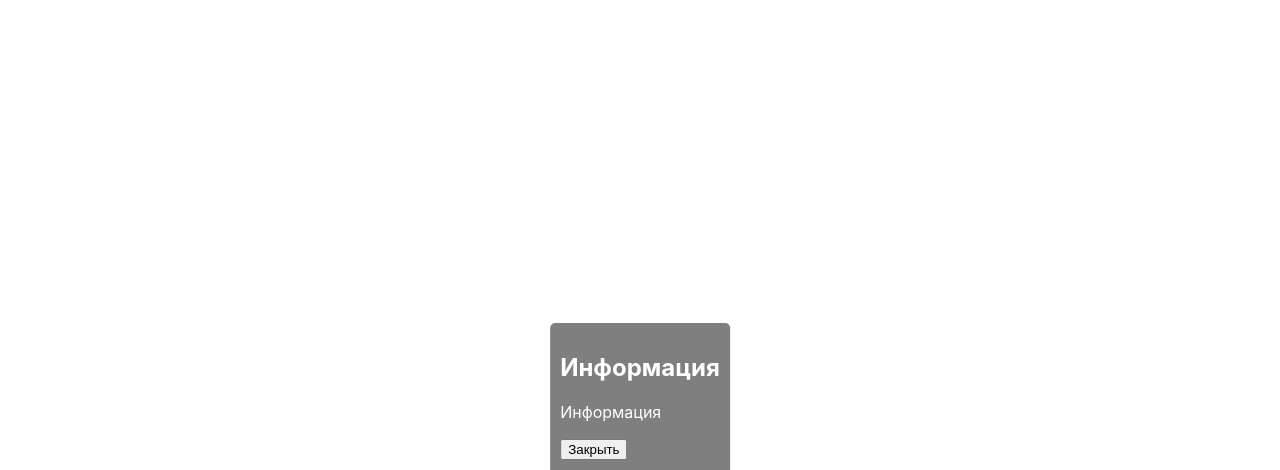
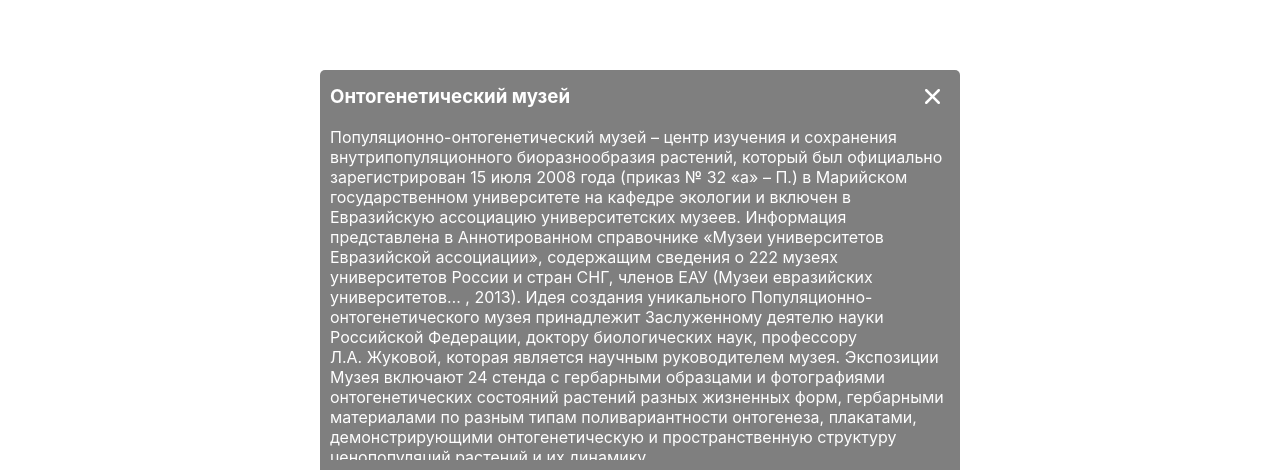
Before and after one commit to AlabamaWebp/Margui, a React (Create React App) app: page / in a window 1280 px wide. Both pictures are taken after a click on the element 640 px from the left and 775 px from the top of the page. Shown: the part 330-800 px from the top of the page. Built offline with nearby package versions, Linux system fonts and the light colour scheme.

Commit message:
infoBottom

```diff
--- a/src/components/pannellum-all.js
+++ b/src/components/pannellum-all.js
@@ -1,6 +1,7 @@
 import { Pannellum } from "pannellum-react";
 import React, { Component } from 'react';
 import info_icon from "../assets/images/icons/info.svg"
+import close_icon from "../assets/images/icons/close.svg"
 
 export default class Panlm extends Component {
     constructor(props) {
@@ -44,15 +45,15 @@ export default class Panlm extends Component {
     }
 
     //// ВАЖНО
-    componentDidUpdate(prevProps, prevState){
+    componentDidUpdate(prevProps, prevState) {
         if (this.props.data !== prevProps.data) {
             // ваш код с вызовом setState
             this.updateData()
-          }
+        }
     }
     componentDidMount() {
         // setTimeout(() => {
-            this.updateData()
+        this.updateData()
         // }, 1);
     }
     updateData() {
@@ -100,14 +101,18 @@ export default class Panlm extends Component {
                     }
                     <div className="infoBottom">
                         {this.state.info_bottom ?
-                            <div>
-                                <h2>Информация</h2>
-                                <p>Информация</p>
-                                <button onClick={this.toggleInfoBottom}>Закрыть</button>
+                            <div className="info">
+                                <div className="flex headerIB">
+                                    <h3>{this.state.current_data.infoBottomHeader}</h3>
+                                    <div className="icon_info close" onClick={this.toggleInfoBottom}>
+                                        <img src={close_icon}></img>
+                                    </div>
+                                </div>
+                                {this.state.current_data.infoBottom}
                             </div>
                             :
                             <>
-                                <div class="icon_info"  onClick={this.toggleInfoBottom}>
+                                <div className="icon_info" onClick={this.toggleInfoBottom}>
                                     <img src={info_icon}></img>
                                 </div>
                             </>
--- a/src/data/pannellum/217/c217.js
+++ b/src/data/pannellum/217/c217.js
@@ -4,6 +4,7 @@ import c217_2 from "../../../assets/images/217/с217_2.jpg"
 // import c217_s1 from "../../assets/images/217/stands/1.jpg"
 import C217_info1 from "./info/c217_info1";
 import C217_info2 from "./info/c217_info2";
+import Infob1 from "./infoBottom/infob1";
 
 const name_cab = 'Кабинет 217';
 
@@ -16,7 +17,9 @@ const c217 = {
     "yaw": 177,
     "type": "equirectangular",
     "image": c217_1,
-    "compass":"",
+    // "compass":"",
+    "infoBottomHeader": "Онтогенетический музей",
+    "infoBottom": (<Infob1/>),
     "hotSpots": [
         {
           "pitch": -17,
@@ -29,7 +32,7 @@ const c217 = {
           "pitch": 2,
           "yaw": 29,
           "type": "custom",
-          "cssClass": ".pnlm-hotspot.pnlm-info info",
+          "cssClass": "info",
           "info": (<C217_info2/>)
         },
         {
@@ -86,6 +89,7 @@ const c217 = {
   "yaw": 90,
   "type": "equirectangular",
   "image": c217_2,
+  "infoBottom": (<Infob1/>),
   "hotSpots": [
       {
         "pitch": -17,
@@ -142,3 +146,7 @@ const c217 = {
 }
 
 export default c217;
+
+// Популяционно-онтогенетический музей – центр изучения и сохранения внутрипопуляционного биоразнообразия растений, который был официально зарегистрирован 15 июля 2008 года (приказ № 32 «а» – П.) в Марийском государственном университете на кафедре экологии и включен в Евразийскую ассоциацию университетских музеев. Информация представлена в Аннотированном справочнике «Музеи университетов Евразийской ассоциации», содержащим сведения о 222 музеях университетов России и стран СНГ, членов ЕАУ (Музеи евразийских университетов… , 2013).
+// Идея создания уникального Популяционно-онтогенетического музея принадлежит Заслуженному деятелю науки Российской Федерации, доктору биологических наук, профессору Л.А. Жуковой, которая является научным руководителем музея.
+// Экспозиции Музея включают 24 стенда с гербарными образцами и фотографиями онтогенетических состояний растений разных жизненных форм, гербарными материалами по разным типам поливариантности онтогенеза, плакатами, демонстрирующими онтогенетическую и пространственную структуру ценопопуляций растений и их динамику.
--- /dev/null
+++ b/src/data/pannellum/217/infoBottom/infob1.js
@@ -0,0 +1,13 @@
+import React from 'react'
+
+export default function infob1() {
+  return (
+    <>
+    <span>
+        Популяционно-онтогенетический музей – центр изучения и сохранения внутрипопуляционного биоразнообразия растений, который был официально зарегистрирован 15 июля 2008 года (приказ № 32 «а» – П.) в Марийском государственном университете на кафедре экологии и включен в Евразийскую ассоциацию университетских музеев. Информация представлена в Аннотированном справочнике «Музеи университетов Евразийской ассоциации», содержащим сведения о 222 музеях университетов России и стран СНГ, членов ЕАУ (Музеи евразийских университетов… , 2013).
+        Идея создания уникального Популяционно-онтогенетического музея принадлежит Заслуженному деятелю науки Российской Федерации, доктору биологических наук, профессору Л.А. Жуковой, которая является научным руководителем музея.
+        Экспозиции Музея включают 24 стенда с гербарными образцами и фотографиями онтогенетических состояний растений разных жизненных форм, гербарными материалами по разным типам поливариантности онтогенеза, плакатами, демонстрирующими онтогенетическую и пространственную структуру ценопопуляций растений и их динамику.
+    </span>
+    </>
+  )
+}
--- a/src/index.scss
+++ b/src/index.scss
@@ -10,7 +10,9 @@ body {
   -moz-osx-font-smoothing: grayscale;
 
 }
-
+h1,h2,h3,h4,h5,h6 {
+  margin-top: 5px;
+}
 code {
   font-family: source-code-pro, Menlo, Monaco, Consolas, 'Courier New',
     monospace;
@@ -108,22 +110,44 @@ body,
   // bottom: 50%;
   bottom: 0;
   left: 50%;
-  height: auto;
+  // height: auto;
   transform: translateX(-50%);
   background-color: rgba(0, 0, 0, 0.5);
   color: white;
   border-radius: 5px 5px 0 0;
   padding: 10px;
+  max-width: 80%;
+  max-height: 50%;
+  display: flex;
+  .headerIB {
+    // margin: 0 10px 0 0;
+    justify-content: space-between;
+    // align-items: center;
+  }
+  .info {
+    overflow: auto;
+  }
+  .close {
+    // position: absolute;
+    // top: 10px;right: 30px;
+    margin: 8px 10px 0;
+    img {
+      height: 15px;
+      width: 15px;
+    }
+  }
 }
 .icon_info {
-  transition: .2s;
+  transition: .1s;
   cursor: pointer;
   img {
-
     height: 25px;
     width: 25px;
   }
   &:hover {
-    transform: scale(1.1);
+    transform: scale(1.05);
   }
 }
+.flex {
+  display: flex;
+}
```
Also changed, not shown: src/assets/images/icons/close.svg (added).
